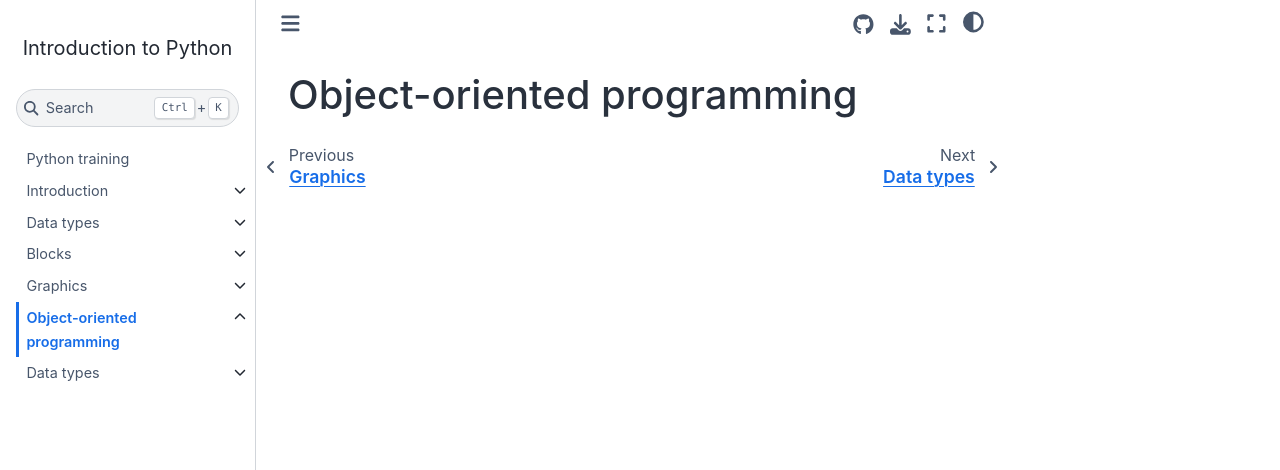
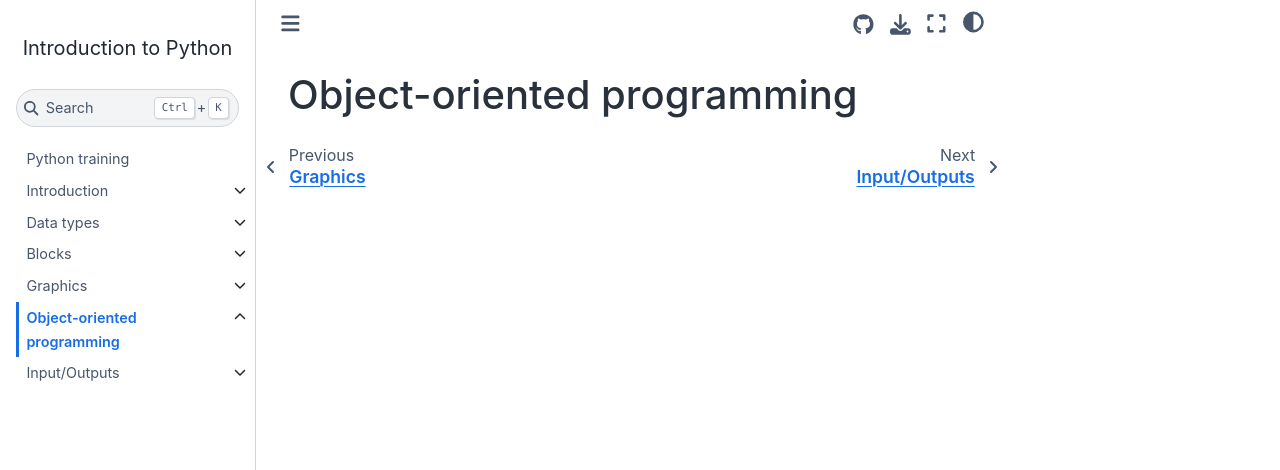
Before and after one commit to umr-marbec/python-training, a Jupyter Book: the page built from oop.md, in a window 1280 px wide. Shown: the top 470 px of the page. Built offline with Jupyter Book 1.0.4 settings and Sphinx 7.4.7 and the Sphinx Book theme 1.1.4, drawn with Linux system fonts in a browser that asks for light colours; pages that are not in the unit, such as notebooks, are missing from menus.

Commit message:
Update label

```diff
--- a/io.md
+++ b/io.md
@@ -1 +1 @@
-# Data types
+# Input/Outputs
```
